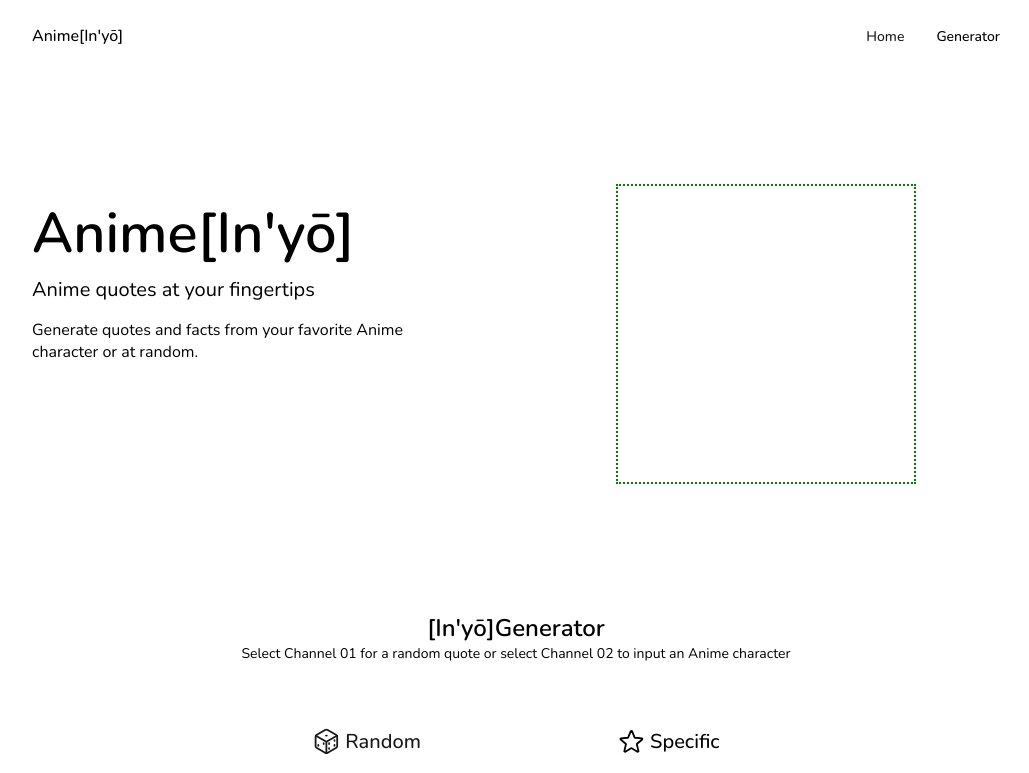
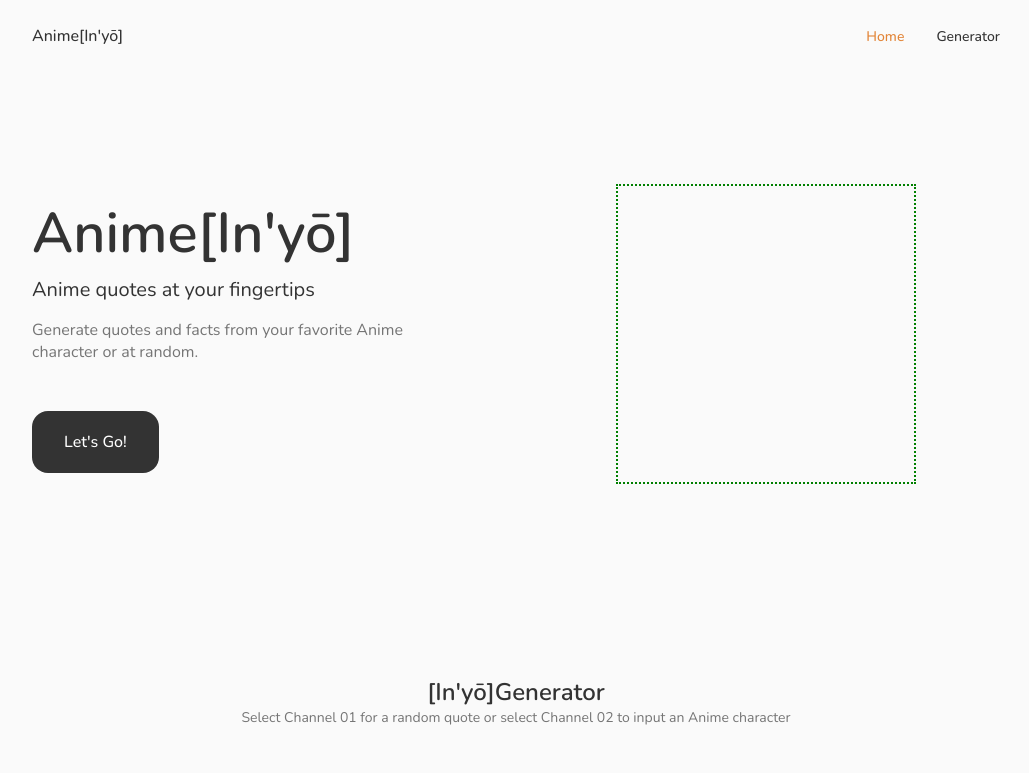
Before and after one commit to CyphrSylph/react-anime, a React (Create React App) app: page / in a window 1280 px wide. Shown: the top 773 px of the page, without its empty margins (124-1153 px from the left). Built offline with nearby package versions, Linux system fonts and the light colour scheme.

Commit message:
fixed button visibiity and hover issues

```diff
--- a/src/App.css
+++ b/src/App.css
@@ -4,9 +4,9 @@
 :root {
 	--header-height: 3rem;
 	--hue: 0;
-	--sat: 0;
-	--title-color: hsl(var(--hue), var(--sat), 20%);
-	--title-color-dark: hsl(0, 0%, 9%);
+	--sat: 0%;
+    --title-color: hsl(var(--hue), var(--sat), 20%);
+    --title-color-dark: hsl(27, 75%, 55%);
     --text-color: hsl(var(--hue), var(--sat), 46%);
     --body-color: hsl(var(--hue), var(--sat), 98%);
     --container-color: #fff;
@@ -95,12 +95,12 @@
 }
 
 .section {
-    padding: 6rem 0 2rem;
+    padding: 6rem 0 6rem;
 }
 .section__subtitle {
     display: block;
     font-size: var(--small-font-size);
-    margin-bottom: 4rem;
+    margin-bottom: 3rem;
 }
 .section__title, .section__subtitle {
     text-align: center;
--- a/src/components/generator/Generator.jsx
+++ b/src/components/generator/Generator.jsx
@@ -20,13 +20,13 @@
 			</span>
 			<div className="generator__container container">
 				<div className="generator__tabs">
-					<div className={toggleState === 1 ? "generator__button button--flex generator__active"
-						: "generator__button button--flex"} onClick={() => toggleGen(1)}>
+					<div className={toggleState === 1 ? "button button--flex generator__active"
+						: "button button--flex"} onClick={() => toggleGen(1)}>
 						<IoDiceOutline className="generator__icon" />
 						Random
 					</div>
-					<div className={toggleState === 2 ? "generator__button button--flex generator__active"
-						: "generator__button button--flex"} onClick={() => toggleGen(2)}>
+					<div className={toggleState === 2 ? "button button--flex generator__active"
+						: "button button--flex"} onClick={() => toggleGen(2)}>
 						<HiOutlineStar className="generator__icon" />
 						Specific
 					</div>
--- a/src/components/generator/generator.css
+++ b/src/components/generator/generator.css
@@ -5,18 +5,7 @@
 .generator__tabs {
     display: flex;
     justify-content: space-evenly;
-    margin-bottom: var(--mb-2);
-}
-
-.generator__button {
-    font-size: var(--h3-font-size);
-    font-weight: var(--font-medium);
-    color: var(--title-color);
-    margin: 0 var(--mb-1);
-    cursor: pointer;
-}
-.generator__button:hover {
-    color: var(--title-color-dark);
+    margin-bottom: var(--mb-3);
 }
 
 .generator__icon {
@@ -26,6 +15,9 @@
 
 .generator__active {
     color: var(--title-color-dark)
+}
+.generator__active:hover{
+    color: var(--container-color);
 }
 
 .generator__sections {
@@ -42,12 +34,6 @@
     display: block;
 }
 
-/* .generator__data {
-    display: grid;
-    grid-template-columns: 1fr max-content 1fr;
-    column-gap: 1.5rem;
-} */
-
 .generator__title {
     font-size: var(--normal-font-size);
     font-weight: var(--font-medium);
@@ -59,8 +45,6 @@
     margin-bottom: var(--mb-1);
 }
 
-
-/* BREAK POINTS */
 @media screen and (max-width: 992px) {
     .generator__container {
         margin-left: auto;
```
